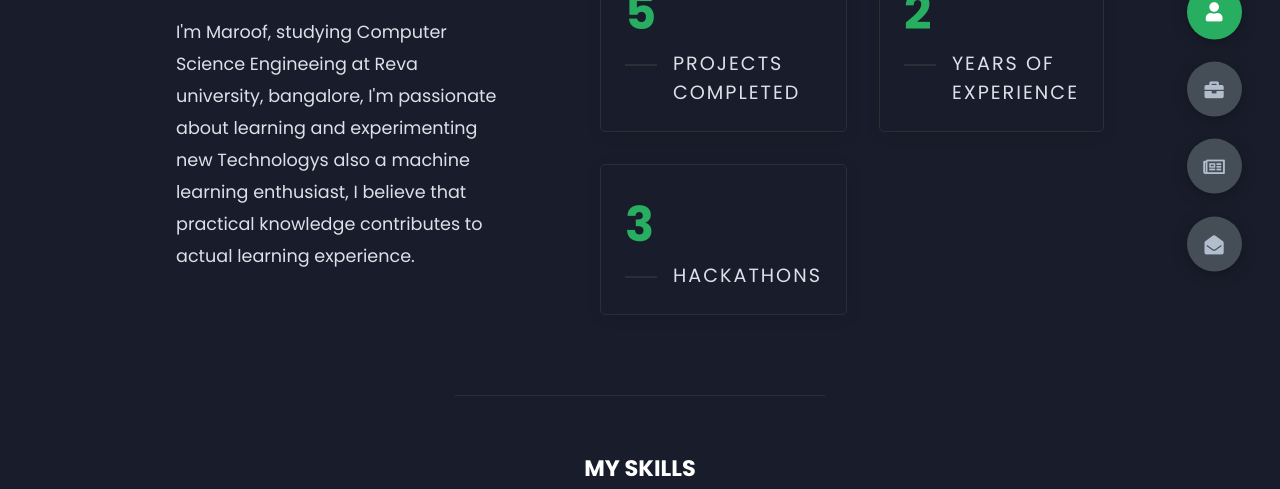
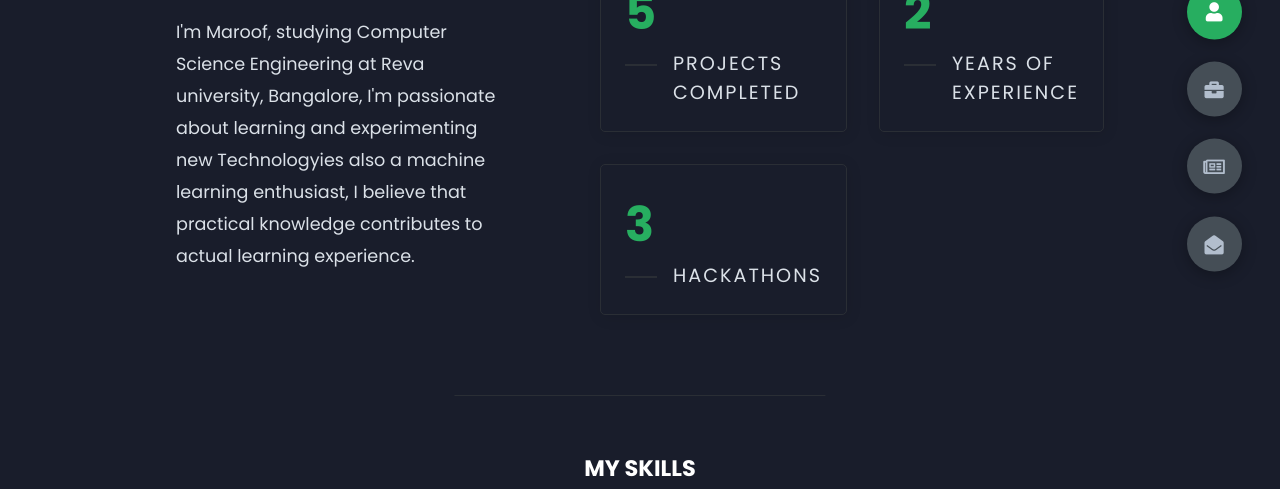
Before and after one commit to Maroof-H1Dd3N/maroof_Portfolio, a plain HTML site: page index.html in a window 1280 px wide. Both pictures are taken after a click on the element 1214 px from the left and 322 px from the top of the page. Shown: the part 311-800 px from the top of the page. Drawn offline with nearby package versions, Linux system fonts and the light colour scheme; files that its build step writes are made by us from their sources.

Commit message:
Update index.html

```diff
--- a/index.html
+++ b/index.html
@@ -41,8 +41,8 @@
                 <div class="left-about">
                     <h4>About me</h4>
                     <p>
-                        I'm Maroof, studying Computer Science Engineeing at Reva university, bangalore,
-                        I'm passionate about learning and experimenting new Technologys also a machine learning enthusiast,
+                        I'm Maroof, studying Computer Science Engineering at Reva university, Bangalore,
+                        I'm passionate about learning and experimenting new Technologyies also a machine learning enthusiast,
                         I believe that practical knowledge contributes to actual learning experience.
 
                     </p>
```
